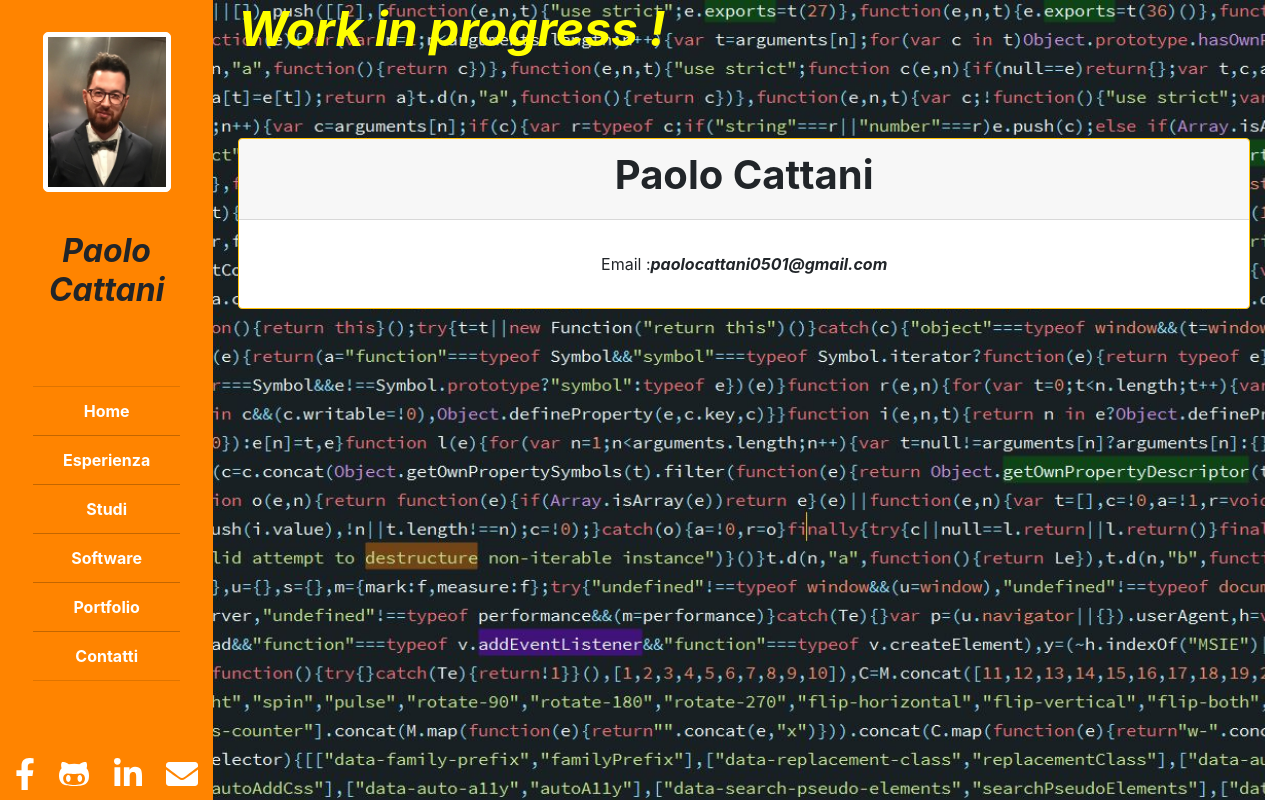
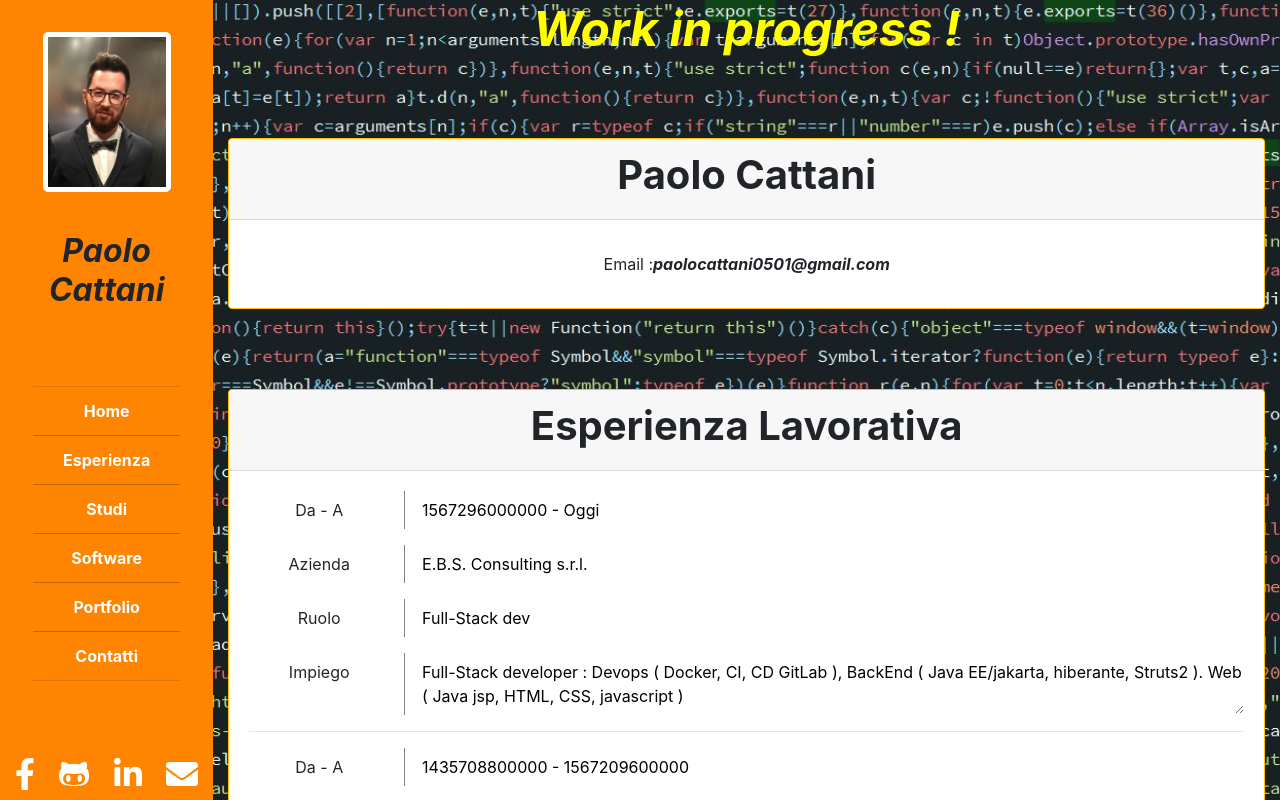
Before and after one commit to paolocattani/paolocattani, a React (Create React App) app: page / in a window 1280 px wide. Shown: the top 800 px of the page. Built offline with nearby package versions, Linux system fonts and the light colour scheme.

Commit message:
WIP
- Fix background
- Experience

```diff
--- a/package.json
+++ b/package.json
@@ -27,6 +27,7 @@
     "react-dom": "^16.13.1",
     "react-fontawesome": "^1.7.1",
     "react-i18next": "^11.7.0",
+    "react-moment": "^0.9.7",
     "react-scripts": "^3.4.1",
     "typescript": "^3.9.7"
   },
--- a/src/App.tsx
+++ b/src/App.tsx
@@ -4,13 +4,11 @@ import React, { useEffect, useState,CSSProperties } from 'react';
 // Boostrap
 import { Container, Col, Row } from 'react-bootstrap';
 // Components
-import { Contacts, Sidebar, Home, Software } from './components';
+import { Contacts, Sidebar, Home, Experience } from './components';
 
 // Style
 import commonStyle from './style/common.module.scss';
 import appStyle from './style/app.module.scss';
-
-
 
 // Interface
 interface appState {
@@ -34,8 +32,8 @@ const App: React.FC = () => {
 
   return (
     <div className="App">
-      <Container fluid>
-        <Row  className={appStyle.container}>
+      <Container fluid className={appStyle.container}>
+        <Row>
           <Col md={2} className={appStyle.sidebarContainer}>
             <Sidebar color={sidebar2ndColor} />
           </Col>
@@ -44,7 +42,7 @@ const App: React.FC = () => {
               <em><b>Work in progress !</b></em>
             </h1>
             <Home />
-
+            <Experience />
           </Col>
         </Row>
       </Container>
--- /dev/null
+++ b/src/components/Experience.tsx
@@ -0,0 +1,80 @@
+import React from 'react';
+import { Card, Form, Col, Row } from 'react-bootstrap';
+import expStyle from '../style/experience.module.scss'
+
+interface ExperienceProps {
+
+}
+// Styles
+const divStyle = {
+  margin: '10vh auto',
+  heigth: 'auto'
+};
+
+const experiences = [{
+    from: Date.parse('2019-09-01'),
+    to:null,
+    company:'E.B.S. Consulting s.r.l.',
+    role:'Full-Stack dev',
+    description:`Full-Stack developer : Devops ( Docker, CI, CD GitLab ), BackEnd ( Java EE/jakarta, hiberante, Struts2 ). Web ( Java jsp, HTML, CSS, javascript )`
+  },{
+    from: Date.parse('2015-07-01'),
+    to:Date.parse('2019-08-31'),
+    company:'Sanmarco Informatica SPA ',
+    role:'Developer',
+    description:`Analisi e sviluppo personalizzazioni software per ciascun cliente. Utilizzo linguaggio SQL/RPGILE su server IBM.
+    Personalizzazioni lato client in linguaggio Java; installazione e gestione VM Windows e Linux per software integrativi al gestionale.
+    Organizzazione lavoro tramite metodo Agile`
+  }
+];
+
+const Experience:React.FC<ExperienceProps> = () =>
+      <div id='Experience' style={divStyle}>
+        <Card border={'warning'} className="text-center" id={'contacts'}>
+          <Card.Header>
+            <h1>
+              <b> Esperienza Lavorativa </b>
+            </h1>
+          </Card.Header>
+          <Card.Body>
+            <Form>{
+              experiences.map( e => (
+                <>
+                  <Form.Group as={Row} controlId="idDates">
+                    <Form.Label className={expStyle.label } column sm={2}>Da - A</Form.Label>
+                    <Col sm={10}>
+                      <Form.Control plaintext readOnly defaultValue={e.to !=null ? `${e.from} - ${e.to} `:`${e.from} - Oggi`} />
+                    </Col>
+                  </Form.Group>
+
+                  <Form.Group as={Row} controlId="idCompany">
+                    <Form.Label className={expStyle.label } column sm={2}>Azienda</Form.Label>
+                    <Col sm={10}>
+                      <Form.Control plaintext readOnly defaultValue={e.company} />
+                    </Col>
+                  </Form.Group>
+
+                  <Form.Group as={Row} controlId="idRole">
+                    <Form.Label className={expStyle.label } column sm={2}>Ruolo</Form.Label>
+                    <Col sm={10}>
+                      <Form.Control plaintext readOnly defaultValue={e.role} />
+                    </Col>
+                  </Form.Group>
+
+                  <Form.Group as={Row} controlId="idDescription">
+                    <Form.Label className={expStyle.label } column sm={2}>Impiego</Form.Label>
+                    <Col sm={10}>
+                      <Form.Control as={'textarea'}plaintext readOnly defaultValue={e.description} />
+                    </Col>
+                  </Form.Group>
+
+
+                  <hr />
+                </>
+              ))}
+            </Form>
+          </Card.Body>
+        </Card>
+      </div>
+
+export default Experience;
--- a/src/components/index.tsx
+++ b/src/components/index.tsx
@@ -2,3 +2,4 @@ export { default as Contacts } from './Contacts';
 export { default as Sidebar } from './Sidebar';
 export { default as Home } from './Home';
 export { default as Software } from './Software';
+export { default as Experience } from './Experience';
--- a/src/style/app.module.scss
+++ b/src/style/app.module.scss
@@ -2,13 +2,14 @@
     margin: 0;
     background-position: top;
     background-repeat: repeat;
-    background: url('../images/background.jpeg') no-repeat center center fixed;
+    background: url('../images/background.jpeg') repeat center center fixed;
     -webkit-background-size: cover;
     -moz-background-size: cover;
     -o-background-size: cover;
     background-size: cover;
-    height: 100vh;
-    width: 100%;
+    width:100vw;
+    height: auto;
+    text-align: center;
 }
 
 .sidebarContainer {
@@ -18,9 +19,3 @@
     position: fixed;
     background-color: #ff8400;
 }
-
-.rightSide {
-    display: flex;
-    flex-direction: column;
-    text-align: -webkit-center;
-}
--- /dev/null
+++ b/src/style/experience.module.scss
@@ -0,0 +1,3 @@
+.label {
+    border-right: 1px grey solid;
+}
```
Also changed, not shown: 1 other file (tests, documents, lock files or other folders).
